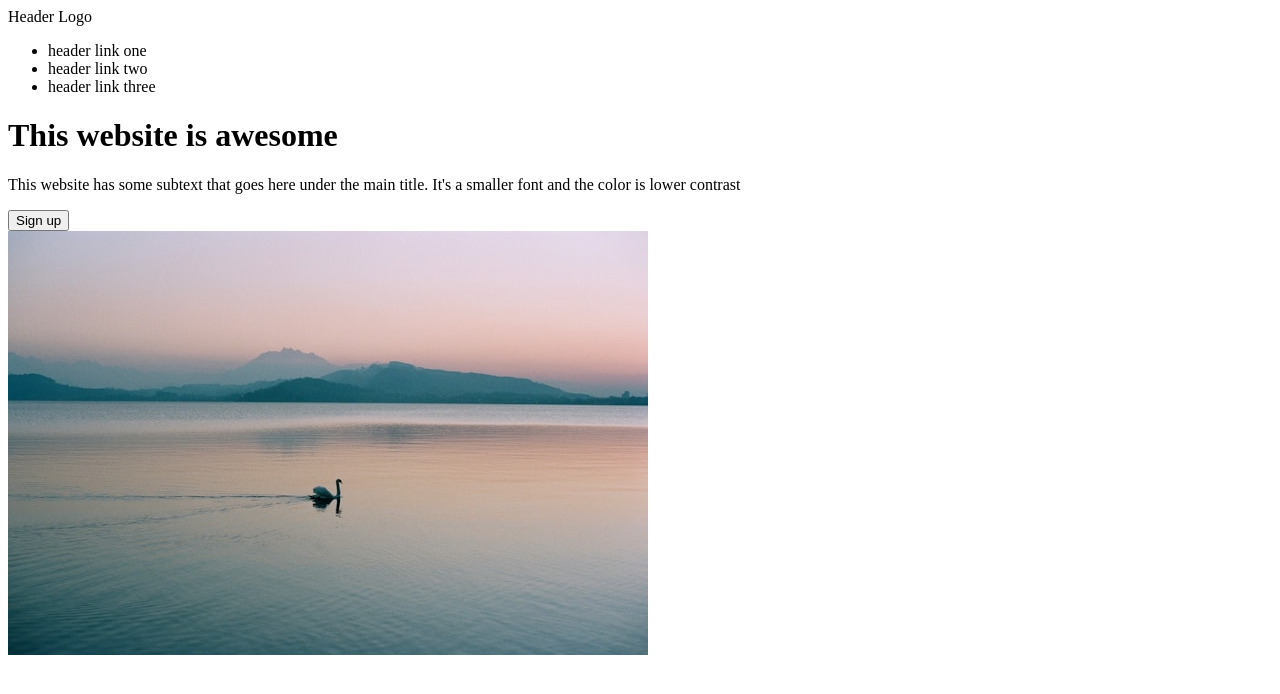
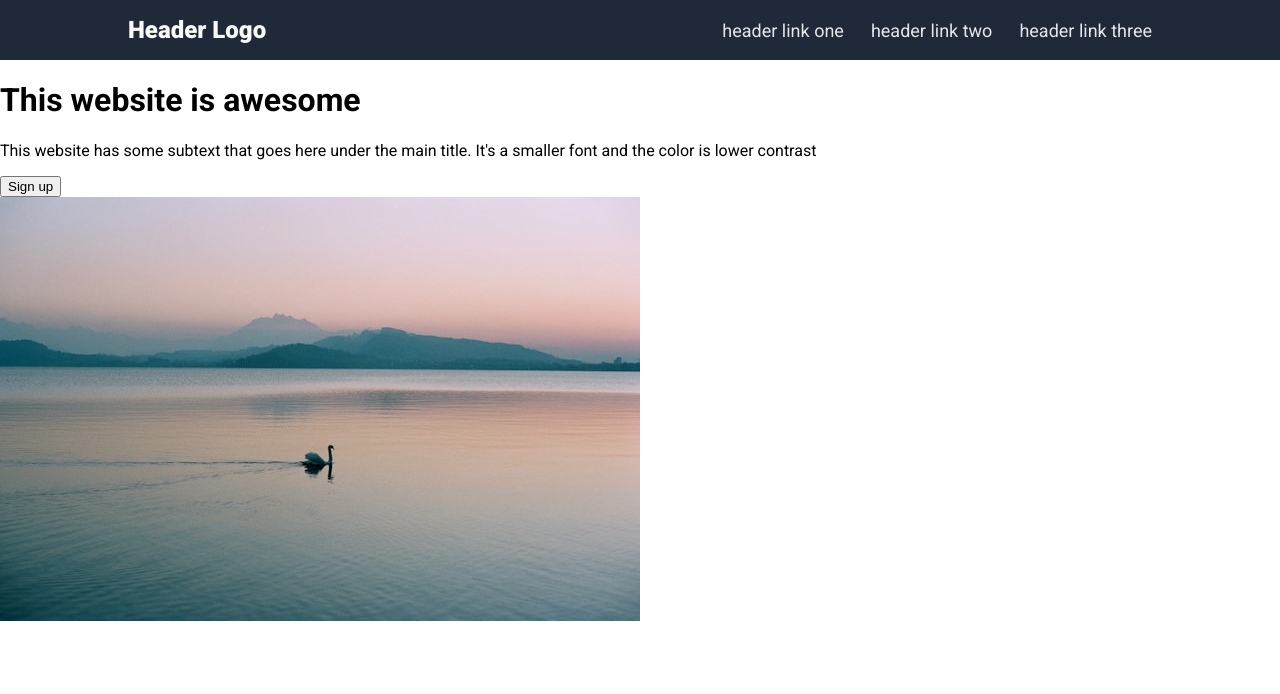
Before and after one commit to NOKUBONGA-226/Landing-Page, a plain HTML site: page index.html in a window 1280 px wide. Drawn offline with Linux system fonts and the light colour scheme.

Commit message:
Add css to the header section
Modified the html and style the header

```diff
--- a/index.html
+++ b/index.html
@@ -4,15 +4,18 @@
     <meta charset="UTF-8">
     <meta name="viewport" content="width=device-width, initial-scale=1.0">
     <title>Landing Page</title>
+    <link rel="stylesheet" href="style.css">
 </head>
 <body>
     <div class="header-container">
-        <div class="logo">Header Logo</div>
-        <ul class="links">
-            <li>header link one</li>
-            <li>header link two</li>
-            <li>header link three</li>
-        </ul>
+        <div class="first-section">
+            <div class="logo">Header Logo</div>
+            <ul class="links">
+                <li><a href="#">header link one</a></li>
+                <li><a href="#">header link two</a></li>
+                <li><a href="#">header link three</a></li>
+            </ul>
+        </div>
     </div>
 
     <div class="section-1-container">
--- a/style.css
+++ b/style.css
@@ -0,0 +1,45 @@
+@import url('https://fonts.googleapis.com/css2?family=Roboto:ital,wght@0,100..900;1,100..900&display=swap');
+
+body {
+    box-sizing: border-box;
+    font-family: 'Roboto', sans-serif, Verdana,Arial;
+    margin: 0;
+    padding : 0;
+}
+
+.header-container ul{
+    list-style-type: none;
+    padding: 0;
+    margin: 0;
+    display: flex;
+    gap: 27px;
+}
+
+.logo{
+    font-size: 24px;
+    font-weight: 900;
+    color: #F9FAF8;
+    cursor: pointer;
+}
+
+a{
+    text-decoration: none;
+    font-size: 18px;
+    color: #E5E7EB;
+}
+
+.header-container {
+    max-width: 100%;
+    height: 60px;
+    background: #1F2937;
+
+}
+
+.first-section {
+    height: 100%;
+    width: 80%;
+    margin: 0 auto;
+    display: flex;
+    justify-content: space-between;
+    align-items: center;
+}
```
